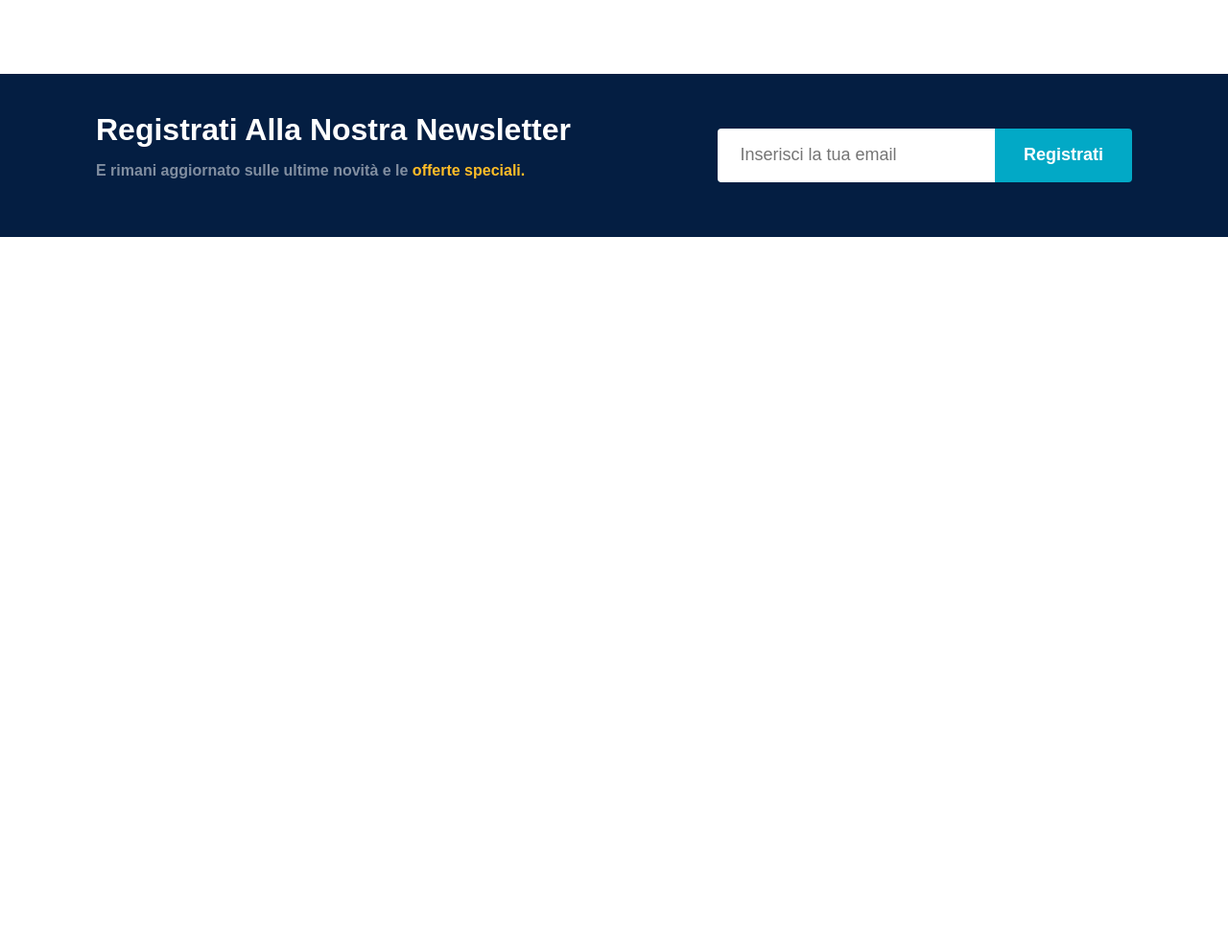
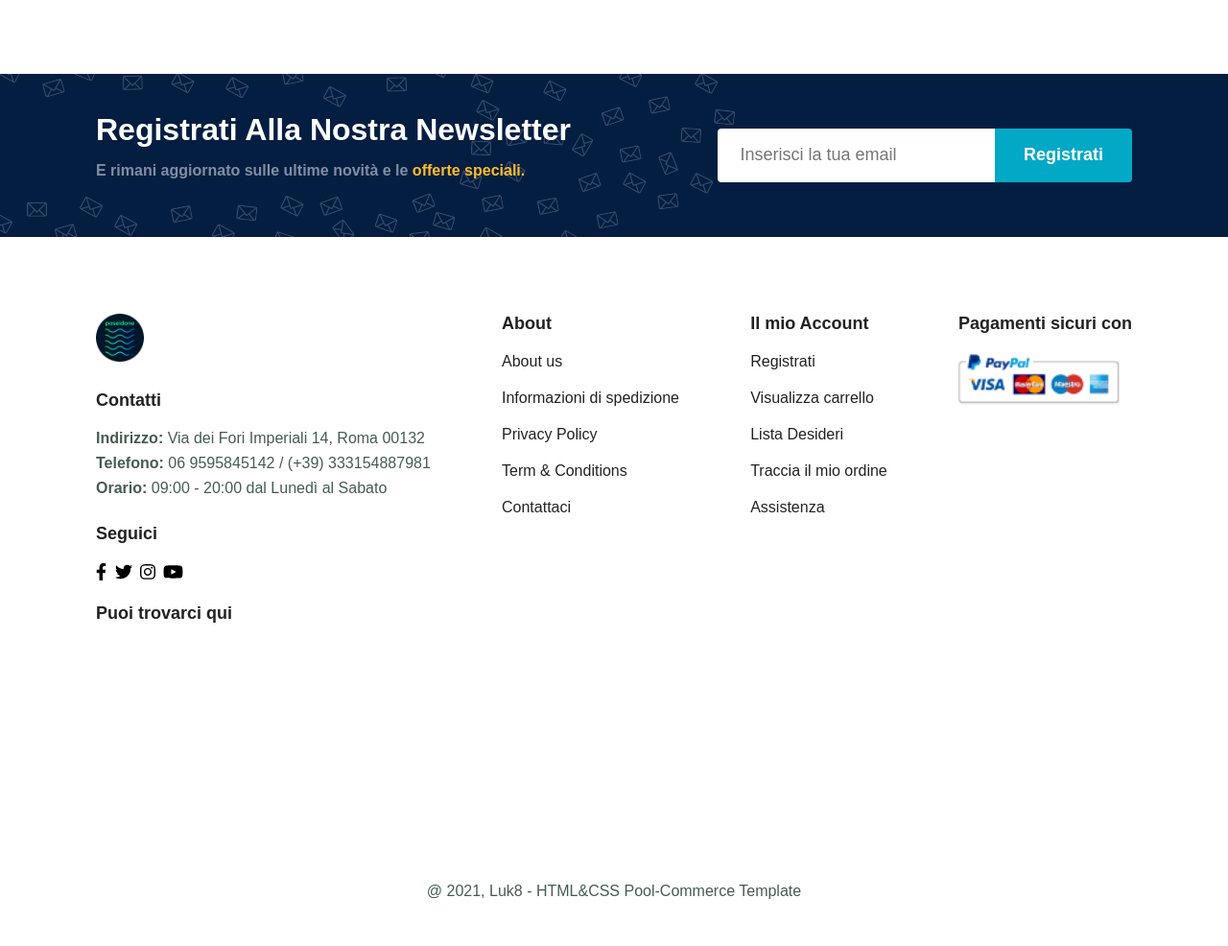
Before and after one commit to Luk826/pool-commerce_website, a plain HTML site: page index.html in a window 1280 px wide. Shown: the part 3768-4754 px from the top of the page at 96% size. Before the commit the page ends 4055 px from the top, so only its background shows below. Drawn offline with nearby package versions, Linux system fonts and the light colour scheme; grey boxes are pictures that could not be loaded.

Commit message:
terminata sezione footer

```diff
--- a/index.html
+++ b/index.html
@@ -190,9 +190,58 @@
           <input type="text" placeholder="Inserisci la tua email">
           <button class="normal">Registrati</button>
         </div>
-
       </div>
     </section>
+
+    <footer class="section-p1">
+      <div class="col">
+        <img src="img/logo/Logo3.png" class="logo">
+        <h4>Contatti</h4>
+        <p><strong>Indirizzo: </strong> Via dei Fori Imperiali 14, Roma 00132</p>
+        <p><strong>Telefono: </strong> 06 9595845142 / (+39) 333154887981 </p>
+        <p><strong>Orario: </strong> 09:00 - 20:00 dal Lunedì al Sabato </p>
+        <div class="follow">
+          <h4>Seguici</h4>
+          <div class="icon">
+            <img src="img/footer/facebook-f-brands.svg" class="footer-icons">
+            <img src="img/footer/twitter-brands.svg" class="footer-icons">
+            <img src="img/footer/instagram-brands.svg" class="footer-icons">
+            <img src="img/footer/youtube-brands.svg" class= "footer-icons">
+          </div>
+        </div>
+      </div>
+
+      <div class="col">
+        <h4>About</h4>
+        <a href="#">About us</a>
+        <a href="#">Informazioni di spedizione</a>
+        <a href="#">Privacy Policy</a>
+        <a href="#">Term & Conditions</a>
+        <a href="#">Contattaci</a>
+      </div>
+
+      <div class="col">
+        <h4>Il mio Account</h4>
+        <a href="#">Registrati</a>
+        <a href="#">Visualizza carrello</a>
+        <a href="#">Lista Desideri</a>
+        <a href="#">Traccia il mio ordine</a>
+        <a href="#">Assistenza</a>
+      </div>
+
+      <div class="col secure-pay">
+          <h4>Pagamenti sicuri con</h4>
+          <img src="img/footer/secure_payment.png" alt="">
+      </div>
+      <div class="col map">
+        <h4>Puoi trovarci qui</h4>
+        <iframe src="https://www.google.com/maps/embed?pb=!1m16!1m12!1m3!1d1485.0481102635222!2d12.49089114481542!3d41.8907877159053!2m3!1f0!2f0!3f0!3m2!1i1024!2i768!4f13.1!2m1!1scolosseo!5e0!3m2!1sit!2sit!4v1656000925839!5m2!1sit!2sit" width="600" height="450" style="border:0;" allowfullscreen="" loading="lazy" referrerpolicy="no-referrer-when-downgrade"></iframe>
+      </div>
+
+      <div class="copyright">
+        <p>@ 2021, Luk8 - HTML&CSS Pool-Commerce Template </p>
+      </div>
+    </footer>
 
     <script src="script.js"></script>
     <script
--- a/style.css
+++ b/style.css
@@ -368,6 +368,8 @@ body {
   border: 1px solid #02a9c6;
 }
 
+/* ---- NEWSLETTER ---- */
+
 #newsletter {
   display: flex;
   justify-content: space-between;
@@ -375,6 +377,7 @@ body {
   align-items: center;
   background-repeat: no-repeat;
   background-position: 20% 30%;
+  background-image: url("./img/newsletter/background-newsletter.png");
   background-color: #041e42;
 }
 
@@ -394,12 +397,12 @@ body {
   color: #ffbd27;
 }
 
-#newsletter .form{
+#newsletter .form {
   display: flex;
   width: 40%;
 }
 
-#newsletter input{
+#newsletter input {
   height: 3.525rem;
   padding: 0 1.25em;
   font-size: 18px;
@@ -411,7 +414,7 @@ body {
   border-bottom-right-radius: 0;
 }
 
-#newsletter button{
+#newsletter button {
   background-color: #02a9c6;
   color: #fff;
   white-space: nowrap;
@@ -419,3 +422,72 @@ body {
   border-top-left-radius: 0;
   border-bottom-left-radius: 0;
 }
+
+/* ---- FOOTER ---- */
+
+footer {
+  display: flex;
+  flex-wrap: wrap;
+  justify-content: space-between;
+}
+
+footer .col {
+  display: flex;
+  flex-direction: column;
+  align-items: flex-start;
+  margin-bottom: 20px;
+}
+
+.footer-icons {
+  height: 18px;
+}
+
+footer .logo {
+  margin-bottom: 30px;
+}
+
+footer h4 {
+  font-size: 18px;
+  padding-bottom: 20px;
+}
+
+footer p {
+  font-size: 16px;
+  margin: 0 0 8px 0;
+}
+
+footer a {
+  font-size: 16px;
+  text-decoration: none;
+  color: #222;
+  margin-bottom: 20px;
+}
+
+.secure-pay img {
+  height: 20%;
+}
+
+footer .follow {
+  margin-top: 20px;
+}
+
+footer .follow img {
+  padding-right: 4px;
+  cursor: pointer;
+}
+
+footer a:hover {
+  color: #02a9c6;
+}
+
+.map iframe {
+  height: 90%;
+  width: auto;
+  border: 1px solid;
+}
+
+footer .copyright {
+  margin-top: 80px;
+  width: 100%;
+  text-align: center;
+}
```
Also changed, not shown: img/footer/facebook-f-brands.svg (added), img/footer/instagram-brands.svg (added), img/footer/secure_payment.png (added), img/footer/twitter-brands.svg (added), img/footer/youtube-brands.svg (added), img/newsletter/background-newsletter.png (added).
